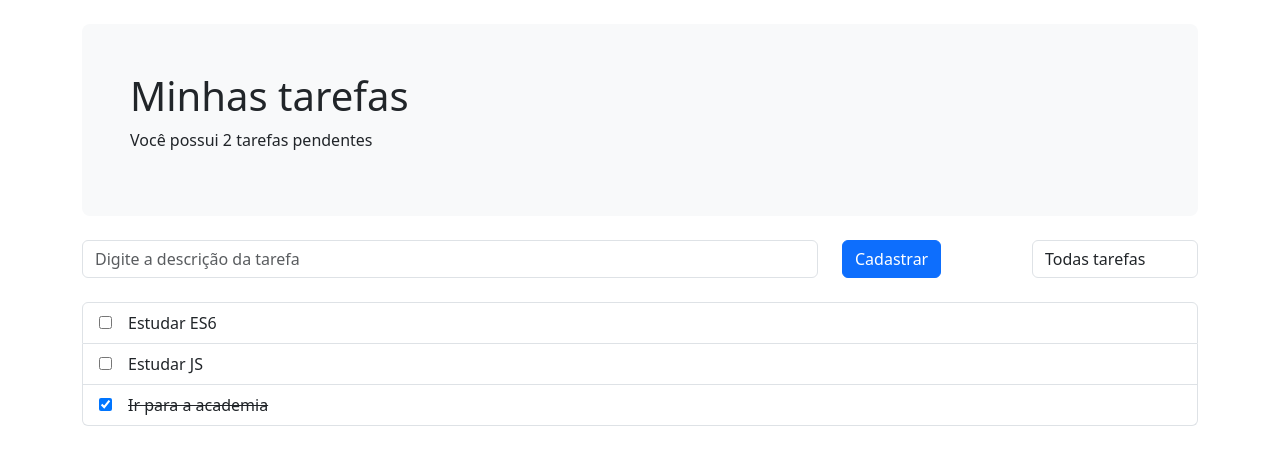
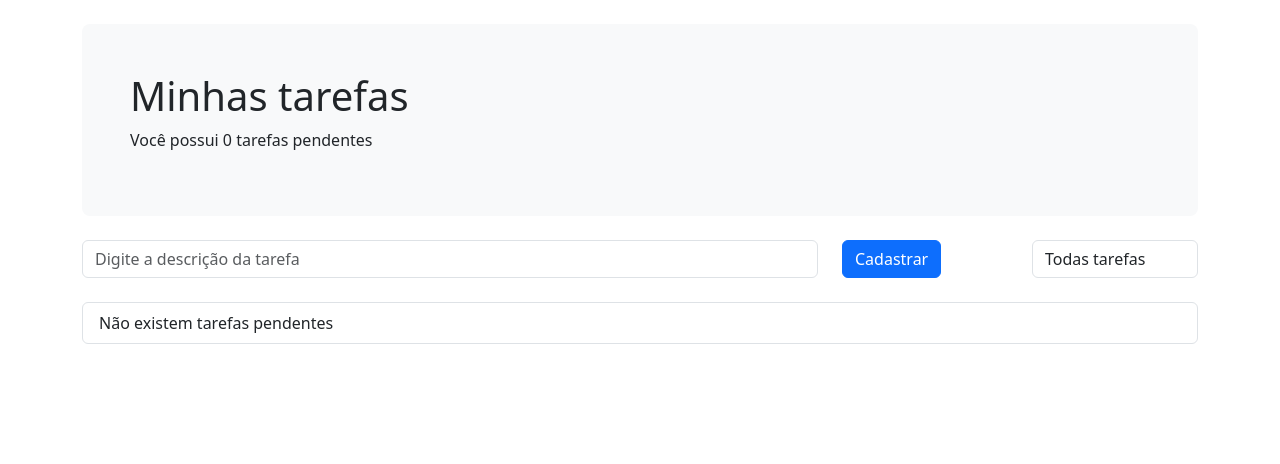
Before and after one commit to AndBalbino/TodoVue, a Vue app: page / in a window 1280 px wide. Shown: the top 464 px of the page. Built offline with nearby package versions, Linux system fonts and the light colour scheme.

Commit message:
Adicionando um Li para informar que não existem tarefas pendentes

```diff
--- a/src/App.vue
+++ b/src/App.vue
@@ -9,18 +9,18 @@ const estado = reactive({
   tarefaTemp: "",
 
   tarefas: [
-    {
-      titulo: "Estudar ES6",
-      finalizada: false,
-    },
-    {
-      titulo: "Estudar JS",
-      finalizada: false,
-    },
-    {
-      titulo: "Ir para a academia",
-      finalizada: true,
-    },
+    // {
+    //   titulo: "Estudar ES6",
+    //   finalizada: false,
+    // },
+    // {
+    //   titulo: "Estudar JS",
+    //   finalizada: false,
+    // },
+    // {
+    //   titulo: "Ir para a academia",
+    //   finalizada: true,
+    // },
   ],
 });
 
--- a/src/components/ListaDeTarefas.vue
+++ b/src/components/ListaDeTarefas.vue
@@ -5,7 +5,10 @@ const props = defineProps(['tarefas'])
 
 <template>
   <ul class="list-group mt-4">
-    <li class="list-group-item" v-for="tarefa in props.tarefas">
+    <li class="list-group-item" v-if="props.tarefas.filter(t => !t.finalizada).length === 0">
+            Não existem tarefas pendentes
+        </li>
+    <li class="list-group-item" v-for="tarefa in props.tarefas ">
       <input
         @change="evento => tarefa.finalizada = evento.target.checked"
         :checked="tarefa.finalizada"
@@ -20,6 +23,7 @@ const props = defineProps(['tarefas'])
         {{ tarefa.titulo }}
       </label>
     </li>
+
   </ul>
 </template>
 
```
